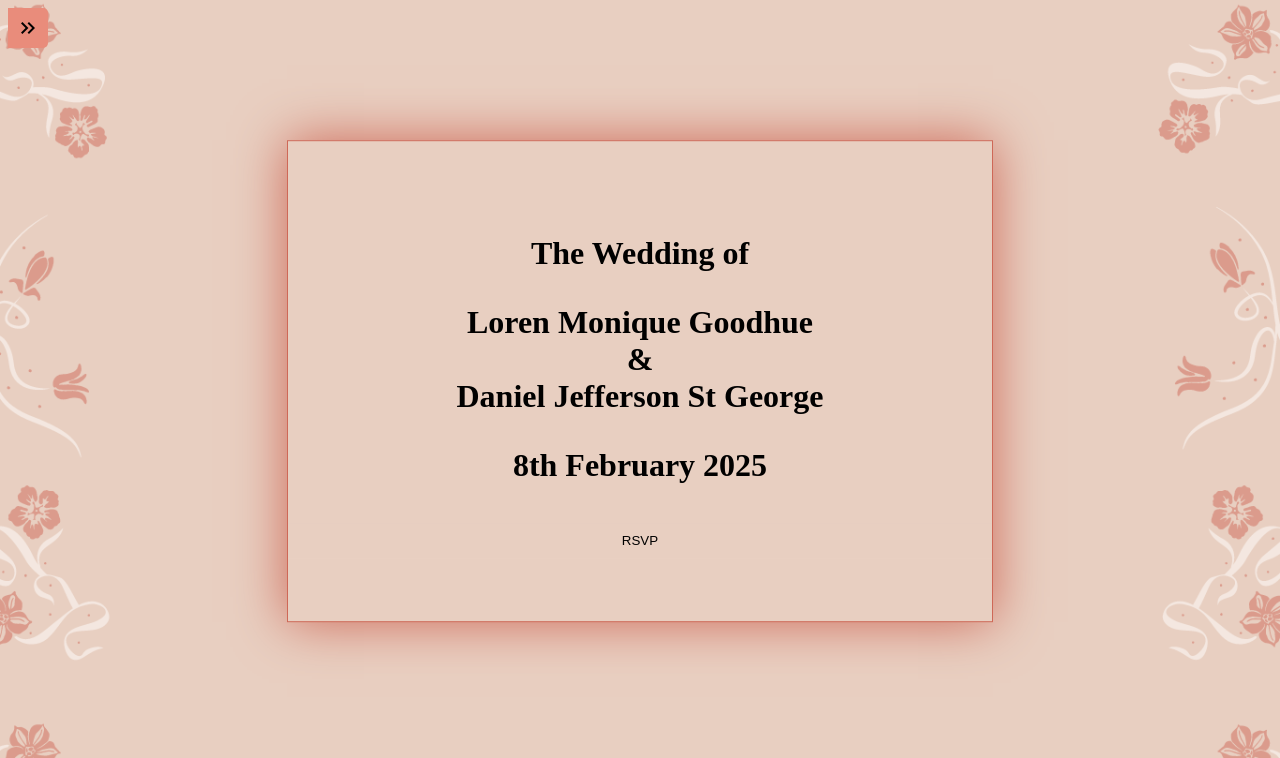
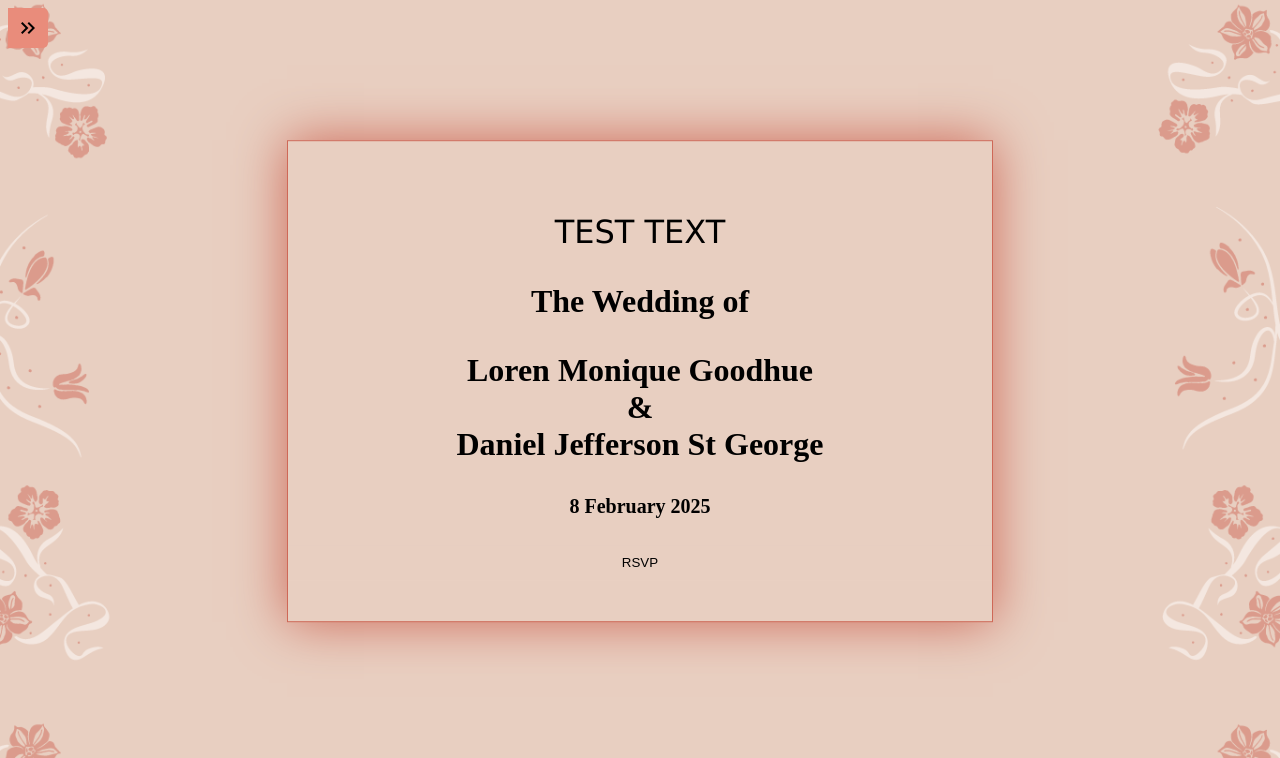
Before and after one commit to DanielStg/wedding_site, a PHP site: page / in a window 1280 px wide. Shown: the top 758 px of the page. Run offline with PHP 8.4, Linux system fonts and the light colour scheme; some web fonts are replaced.

Commit message:
aws testing 1

```diff
--- a/css/theme.css
+++ b/css/theme.css
@@ -11,6 +11,7 @@
 @font-face{
     font-family: homeFont;
     src: url(../font/CormorantGaramond-Light.ttf);
+
 }
 
 @font-face{
@@ -33,8 +34,11 @@ body{
 }
 
 
-#text_welcome{
+#text_welcome, #text_date{
     font-family: homeFont;
+}
+#text_date{
+    font-size: 20px;
 }
 #text_name{
     font-family: namesFont;
@@ -59,6 +63,7 @@ body{
     border: none;
     width:100%;
     text-align: center;
+    font-size: 20px;
     background-color: #E8CFC1;
 }
 
@@ -81,7 +86,7 @@ body{
     padding-top: 40px;
     background: #e98c7b;
     box-shadow: 0 0 30px rgba(0, 0, 0, 0.55);
-    /* box-shadow: 0px 0px 50px #CE6857; */
+
   }
 
 /* Side panel button */
@@ -97,6 +102,7 @@ body{
     border-radius: 0 5px 5px 0;
     outline: none;
     cursor: pointer;
+
 }
 
 
--- a/index.html
+++ b/index.html
@@ -1,4 +1,27 @@
 <!DOCTYPE html>
+
+<!--
+
+TODO:
+
+(/)Th next to 8 smaller
+(/)Font size bigger?
+Not enough going on, looks amateur
+Keep the card, make it smaller, add photos. Move it up the screen. Strip of opaque photos.
+5 or 7 photos?
+
+(/) Date size smaller thasn other text
+
+RSVP page; Please RSVP by 30th NOVEMBER.
+
+DIETRY//ALERGIES/TExt box
+
+Details page - remove popout js, Scroll threough page alternating colours.
+gift/wishing well.
+
+ring waihi cabs - shuttle service - booked in advance?is thios possible?
+
+-->
 <html lang="en">
   <head>
     <link rel="stylesheet" href="css/index.css" />
@@ -53,6 +76,7 @@
       </button>
 
       <div class="welcome_card">
+        <p>TEST TEXT</p>
         <p id="text_welcome"><b>The Wedding of</b></p>
         <p id="text_name">
           <b
@@ -61,7 +85,7 @@
             Daniel Jefferson St George</b
           >
         </p>
-        <p id="text_welcome"><b>8th February 2025</b></p>
+        <p id="text_date"><b>8 February 2025</b></p>
         <a href="pages/rsvp.html"
           ><button id="button_rsvp" type="button">RSVP</button></a
         >
@@ -71,10 +95,3 @@
     <script src="js/panel.js"></script>
   </body>
 </html>
-
-<!--
-      Display the countdown timer in an element -->
-<!-- LATER: Load as session to avoid lag -->
-<!-- <p>The big day is in:</p>
-       <p id="timer"></p> -->
-<!-- <script src="js/timer.js"></script> -->
```
Also changed, not shown: images/pics/1.jpg (added), images/pics/2.jpg (added), images/pics/3.jpg (added), images/pics/4.jpg (added), images/pics/5.JPG (added), images/pics/6.png (added), images/pics/7.jpg (added).
